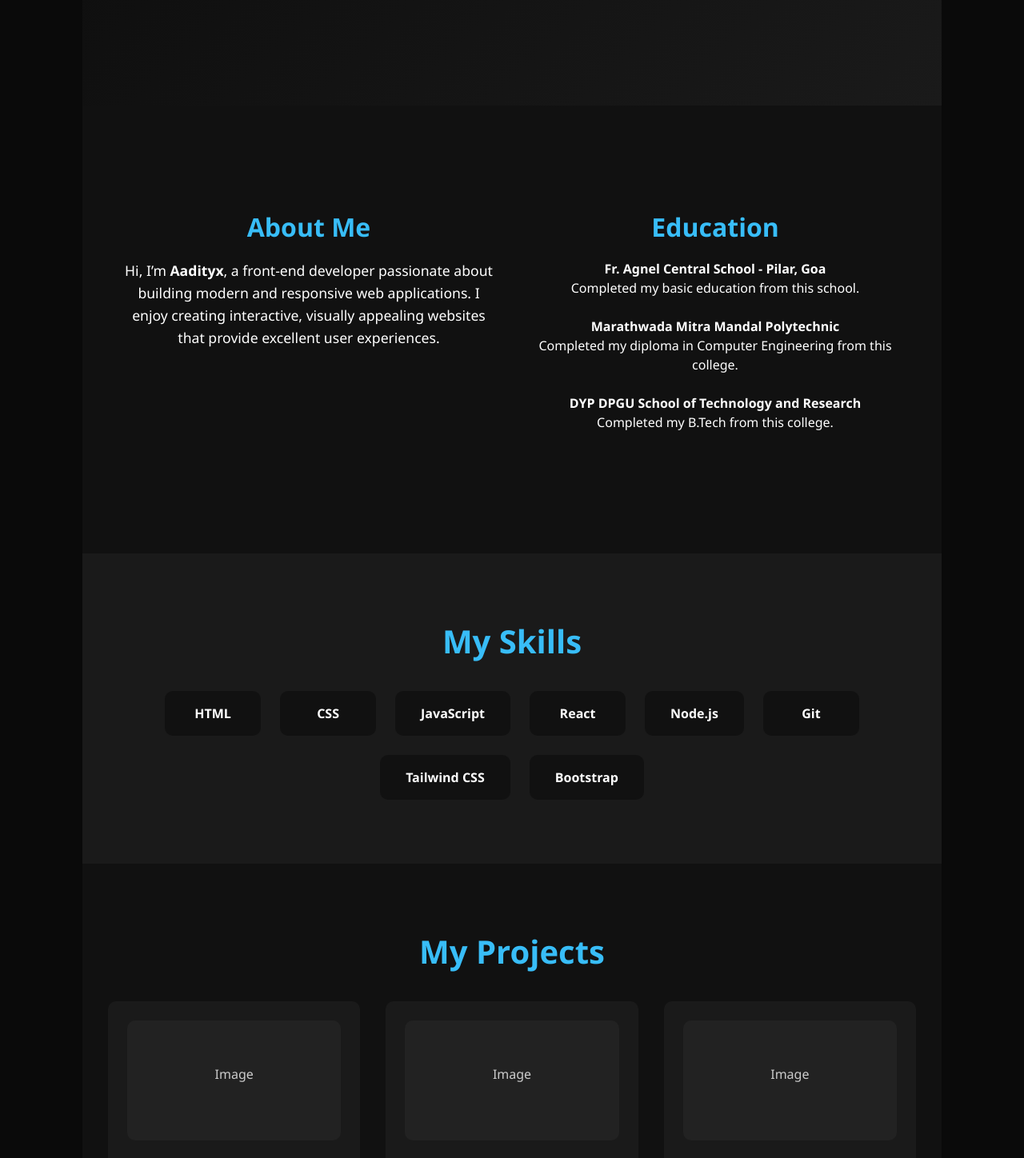
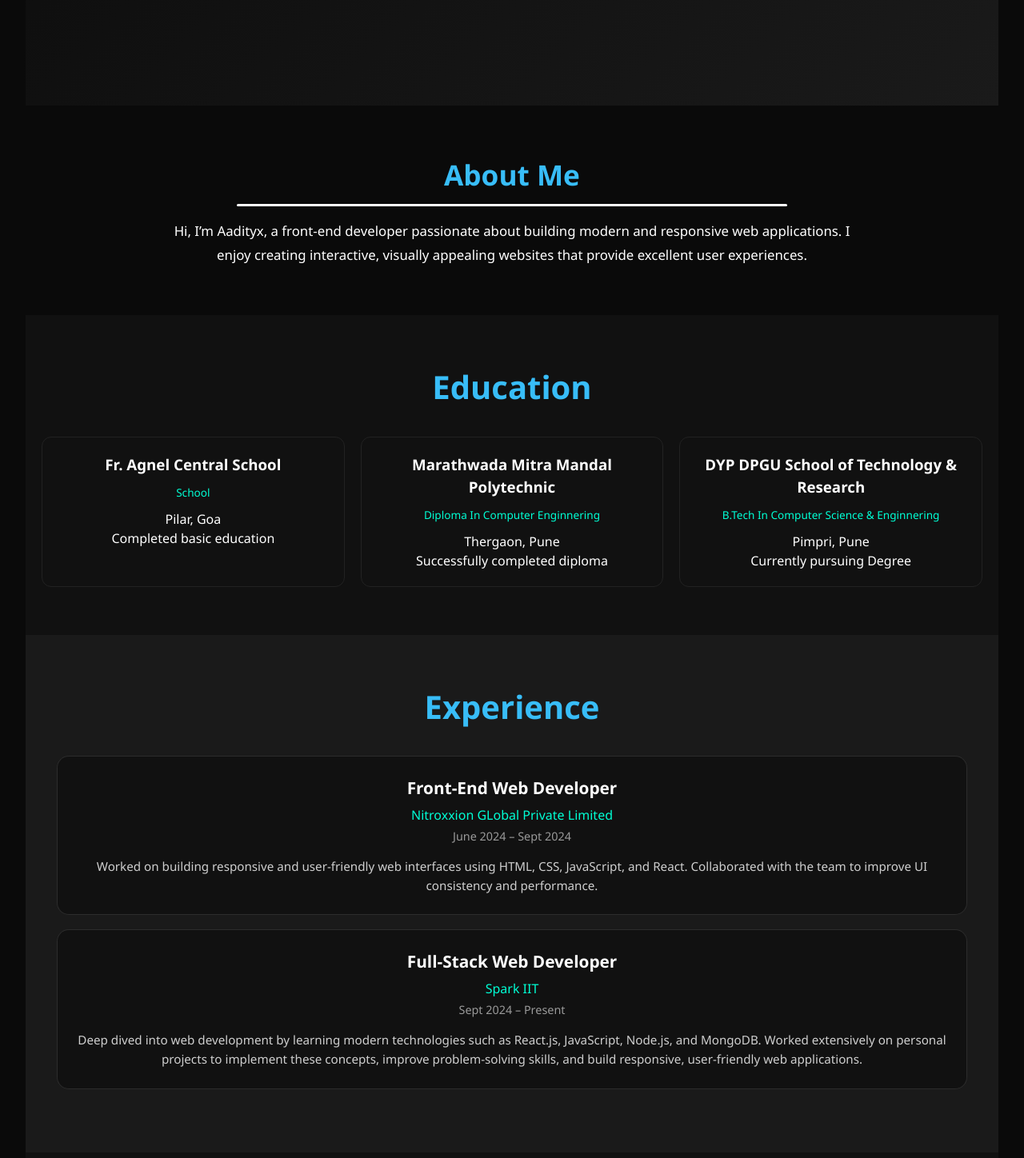
Before and after one commit to Aadityx/portfolio, a React (Vite) app: page / in a window 1280 px wide. Shown: the part 700-2148 px from the top of the page at 80% size. Built offline with nearby package versions, Linux system fonts and the light colour scheme.

Commit message:
new files added

```diff
--- a/src/App.jsx
+++ b/src/App.jsx
@@ -8,6 +8,9 @@ import About from './components/About'
 import Skills from './components/Skills'
 import Projects from './components/Projects'
 import Contact from './components/Contact'
+import Education from './components/Education'
+import Experience from './components/Experience'
+
 
 function App() {
   return (
@@ -16,6 +19,8 @@ function App() {
       <div style={{ paddingTop: '80px' }}>
         <Hero />
         <About />
+        <Education />
+        <Experience/>
         <Skills />
         <Projects />
         <Contact />
--- a/src/components/About.jsx
+++ b/src/components/About.jsx
@@ -2,36 +2,14 @@ import '../styles/about.css';
 
 function About() {
   return (
-    <section className="about" id="about">
-  <div className="about-container">
-    <div className="about-columns">
-      <div className="about-left">
-        <h2>About Me</h2>
-        <p>
-          Hi, I’m <strong>Aadityx</strong>, a front-end developer passionate about building modern and responsive web applications.
-          I enjoy creating interactive, visually appealing websites that provide excellent user experiences.
-        </p>
-      </div>
-      <div className="about-right">
-        <h2>Education</h2>
-        <ul className="education-list">
-          <li>
-            <strong>Fr. Agnel Central School - Pilar, Goa</strong><br />
-            Completed my basic education from this school.
-          </li>
-          <li>
-            <strong>Marathwada Mitra Mandal Polytechnic</strong><br />
-            Completed my diploma in Computer Engineering from this college.
-          </li>
-          <li>
-            <strong>DYP DPGU School of Technology and Research</strong><br />
-            Completed my B.Tech from this college.
-          </li>
-        </ul>
-      </div>
-    </div>
-  </div>
+    <section id="about">
+  <h2>About Me</h2>
+  <p>
+    Hi, I’m Aadityx, a front-end developer passionate about building modern and responsive web applications.
+    I enjoy creating interactive, visually appealing websites that provide excellent user experiences.
+  </p>
 </section>
+
 
   );
 }
--- a/src/components/Contact.jsx
+++ b/src/components/Contact.jsx
@@ -3,25 +3,27 @@ import '../styles/contact.css';
 
 function Contact() {
   return (
-    <section className="contact" id="contact">
-      <div className="contact-container">
-        <h2>Contact Me</h2>
-        <p>If you want to get in touch, feel free to send a message!</p>
+    <section id="contact" className="contact-section">
+  <h2>Contact Me</h2>
 
-        <form className="contact-form">
-          <input type="text" placeholder="Your Name" required />
-          <input type="email" placeholder="Your Email" required />
-          <textarea placeholder="Your Message" rows="5" required></textarea>
-          <button type="submit" className="btn">Send Message</button>
-        </form>
+  <div className="contact-card">
+    <div className="contact-item">
+      <span className="contact-label">Email</span>
+      <span className="contact-value">aadityasp.26@gmail.com</span>
+    </div>
 
-        <div className="contact-links">
-          <a href="mailto:your.email@example.com">Email</a>
-          <a href="https://github.com/Aadityx" target="_blank" rel="noopener noreferrer">GitHub</a>
-          <a href="https://www.linkedin.com/in/yourprofile/" target="_blank" rel="noopener noreferrer">LinkedIn</a>
-        </div>
-      </div>
-    </section>
+    <div className="contact-item">
+      <span className="contact-label">LinkedIn</span>
+      <span className="contact-value">aadityx2607</span>
+    </div>
+
+    <div className="contact-item">
+      <span className="contact-label">GitHub</span>
+      <span className="contact-value">github.com/Aadityx</span>
+    </div>
+  </div>
+</section>
+
   );
 }
 
--- /dev/null
+++ b/src/components/Education.jsx
@@ -0,0 +1,39 @@
+import '../styles/education.css';
+
+function Education() {
+
+  return (
+    <section id="education" className="education-section">
+  <h2>Education</h2>
+
+  <div className="education-cards">
+    {/* School */}
+    <div className="education-card">
+      <h3>Fr. Agnel Central School</h3>
+      <span className="edu-type">School</span>
+      <p>Pilar, Goa</p>
+      <p>Completed basic education</p>
+    </div>
+
+    {/* Diploma */}
+    <div className="education-card">
+      <h3>Marathwada Mitra Mandal Polytechnic</h3>
+      <span className="edu-type">Diploma In Computer Enginnering</span>
+      <p>Thergaon, Pune</p>
+      <p>Successfully completed diploma</p>
+    </div>
+
+    {/* Engineering */}
+    <div className="education-card">
+      <h3>DYP DPGU School of Technology & Research</h3>
+      <span className="edu-type">B.Tech In Computer Science & Enginnering</span>
+      <p>Pimpri, Pune</p>
+      <p>Currently pursuing Degree</p>
+    </div>
+  </div>
+</section>
+
+  );
+}
+
+export default Education;
--- /dev/null
+++ b/src/components/Experience.jsx
@@ -0,0 +1,41 @@
+import '../styles/experience.css';
+
+function Experience() {
+
+  return (
+    <section id="experience" className="experience-section">
+  <h2>Experience</h2>
+
+  <div className="experience-cards">
+   <div className="experience-card">
+  <h3>Front-End Web Developer</h3>
+  <span className="experience-org">Nitroxxion GLobal Private Limited</span>
+  <span className="experience-duration">June 2024 – Sept 2024</span>
+
+  <p>
+    Worked on building responsive and user-friendly web interfaces using
+    HTML, CSS, JavaScript, and React. Collaborated with the team to improve
+    UI consistency and performance.
+  </p>
+</div>
+
+<div className="experience-card">
+  <h3>Full-Stack Web Developer</h3>
+  <span className="experience-org">Spark IIT</span>
+  <span className="experience-duration">Sept 2024 – Present</span>
+
+  <p>
+    Deep dived into web development by learning modern technologies such as
+    React.js, JavaScript, Node.js, and MongoDB. Worked extensively on personal
+    projects to implement these concepts, improve problem-solving skills, and
+    build responsive, user-friendly web applications.
+  </p>
+</div>
+
+  </div>
+</section>
+
+  );
+}
+
+export default Experience;
--- a/src/components/Navbar.jsx
+++ b/src/components/Navbar.jsx
@@ -7,6 +7,8 @@ function Navbar() {
 
       <ul className="nav-links">
         <li><a href="#about">About</a></li>
+        <li><a href="#education">Education</a></li>
+        <li><a href="#experience">Experience</a></li>
         <li><a href="#skills">Skills</a></li>
         <li><a href="#projects">Projects</a></li>
         <li><a href="#contact">Contact</a></li>
--- a/src/styles/about.css
+++ b/src/styles/about.css
@@ -1,49 +1,35 @@
-.about {
-  padding: 5rem 2rem;
-  background: #111; /* dark theme */
-  color: #fff;
-  text-align: center;
+/* About Section */
+#about {
+  padding: 60px 20px;
+  max-width: 900px;
+  margin: 0 auto;
 }
 
-.about-container {
-  max-width: 1000px;
-  margin: 0 auto;
-  color: #fff;
-  padding: 3rem 1rem;
+#about h2 {
+  font-size: 2.2rem;
+  margin-bottom: 16px;
+  color: var(--accent-color);
+  position: relative;
 }
 
-.about-columns {
-  display: flex;
-  gap: 3rem;
-  flex-wrap: wrap; /* stacks columns on small screens */
+#about h2::after {
+  content: "";
+  width: 80%;
+  height: 3px;
+  background: white;
+  display: block;
+  margin-top: 10px;
+  margin-left: 10%;
+  margin-right:10%;
+  border-radius: 2px;
 }
 
-.about-left, .about-right {
-  flex: 1;
-  min-width: 300px; /* ensures readable on smaller screens */
+#about p {
+  font-size: 1.05rem;
+  line-height: 1.8;
+  color: white;
+  margin-top: 12px;
 }
-
-.about-left h2, .about-right h2 {
-  font-size: 2rem;
-  color: var(--accent-color);
-  margin-bottom: 1rem;
-}
-
-.about-left p {
-  font-size: 1.1rem;
-  line-height: 1.6;
-}
-
-.education-list {
-  list-style: none;
-  padding-left: 0;
-}
-
-.education-list li {
-  margin-bottom: 1.5rem;
-  line-height: 1.5;
-}
-
 
 
 /* Fade-in animation */
--- a/src/styles/contact.css
+++ b/src/styles/contact.css
@@ -1,82 +1,46 @@
-.contact {
+.contact-section {
   padding: 5rem 2rem;
-  background: #111;
+  background: #111; /* dark theme */
   color: #fff;
   text-align: center;
 }
 
-.contact-container {
+.contact-card {
   max-width: 800px;
   margin: 0 auto;
 }
 
-.contact-container h2 {
+.contact-section h2 {
   font-size: 2.5rem;
   color: var(--accent-color);
   margin-bottom: 1rem;
   animation: fadeIn 1s ease forwards;
 }
 
-.contact-container p {
+.contact-section p {
   margin-bottom: 2rem;
   color: #ccc;
   animation: fadeIn 1.5s ease forwards;
 }
 
-/* Contact Form */
-.contact-form {
-  display: flex;
-  flex-direction: column;
-  gap: 1rem;
-  margin-bottom: 2rem;
-}
-
-.contact-form input,
-.contact-form textarea {
-  padding: 0.8rem;
-  border-radius: 5px;
-  border: none;
-  outline: none;
-  font-size: 1rem;
-}
-
-.contact-form input:focus,
-.contact-form textarea:focus {
-  border: 2px solid var(--accent-color);
-}
-
-.contact-form button {
-  width: fit-content;
-  margin: 0 auto;
-  padding: 0.8rem 1.5rem;
-  background: var(--accent-color);
-  color: #000;
-  font-weight: bold;
-  border-radius: 5px;
-  cursor: pointer;
-  transition: transform 0.3s ease;
-}
-
-.contact-form button:hover {
-  transform: scale(1.05);
-}
 
 /* Contact links */
-.contact-links {
+.contact-label {
   display: flex;
+  color: aquamarine;
   justify-content: center;
   gap: 2rem;
   margin-top: 1rem;
 }
 
-.contact-links a {
+.contact-value  {
   color: #fff;
   text-decoration: none;
   font-weight: bold;
   transition: color 0.3s ease;
 }
 
-.contact-links a:hover {
+.contact-label a:hover {
   color: var(--accent-color);
 }
 
--- /dev/null
+++ b/src/styles/education.css
@@ -0,0 +1,46 @@
+.education-section {
+ padding: 5rem 2rem;
+  background: #111; /* dark theme */
+  color: #fff;
+  text-align: center;
+  padding: 60px 20px;
+}
+
+.education-section h2 {
+  font-size: 2.5rem;
+  color: var(--accent-color);
+  margin-bottom: 2rem;
+  animation: fadeIn 1s ease forwards;
+}
+
+.education-cards {
+  display: grid;
+  grid-template-columns: repeat(auto-fit, minmax(250px, 1fr));
+  gap: 20px;
+  margin-top: 30px;
+}
+
+.education-card {
+  background: #111;
+  border: 1px solid #222;
+  border-radius: 12px;
+  padding: 20px;
+  transition: transform 0.3s ease, box-shadow 0.3s ease;
+}
+
+.education-card:hover {
+  transform: translateY(-5px);
+  box-shadow: 0 10px 30px rgba(0, 0, 0, 0.6);
+}
+
+
+.education-card h3 {
+  margin-bottom: 8px;
+}
+
+.edu-type {
+  display: inline-block;
+  font-size: 0.85rem;
+  color: #00ffd5;
+  margin-bottom: 10px;
+}
--- /dev/null
+++ b/src/styles/experience.css
@@ -0,0 +1,58 @@
+.experience-section {
+  padding: 5rem 2rem;
+  background: #1a1a1a; /* dark theme */
+  color: #fff;
+  text-align: center;
+  padding: 60px 20px;
+}
+
+.experience-container {
+  max-width: 1000px;
+  margin: 0 auto;
+}
+
+.experience-section h2 {
+  font-size: 2.5rem;
+  color: var(--accent-color);
+  margin-bottom: 2rem;
+  animation: fadeIn 1s ease forwards;
+}
+.experience-card {
+  background: #111;
+  border-radius: 14px;
+  padding: 24px;
+  margin:20px;
+  box-shadow: 0 0 0 1px rgba(255, 255, 255, 0.08);
+  transition: transform 0.3s ease, box-shadow 0.3s ease;
+}
+
+.experience-card:hover {
+  transform: translateY(-6px);
+  box-shadow: 0 10px 30px rgba(0, 255, 213, 0.15);
+}
+
+.experience-card h3 {
+  font-size: 1.3rem;
+  color: #ffffff;
+  margin-bottom: 6px;
+}
+
+.experience-org {
+  display: block;
+  color: #00ffd5;
+  font-weight: 500;
+  margin-bottom: 4px;
+}
+
+.experience-duration {
+  display: block;
+  font-size: 0.9rem;
+  color: #9a9a9a;
+  margin-bottom: 14px;
+}
+
+.experience-card p {
+  color: #cfcfcf;
+  line-height: 1.6;
+  font-size: 0.95rem;
+}
--- a/src/styles/projects.css
+++ b/src/styles/projects.css
@@ -1,6 +1,6 @@
 .projects {
   padding: 5rem 2rem;
-  background: #111; /* dark theme */
+  background: #1a1a1a; /* dark theme */
   color: #fff;
   text-align: center;
 }
--- a/src/styles/skills.css
+++ b/src/styles/skills.css
@@ -1,6 +1,6 @@
 .skills {
   padding: 5rem 2rem;
-  background: #1a1a1a; /* dark theme */
+  background: #111; /* dark theme */
   color: #fff;
   text-align: center;
 }
@@ -25,12 +25,12 @@
 }
 
 .skill-card {
-  background: #111;
+  background: #1a1a1a;
   padding: 1rem 2rem;
   border-radius: 10px;
   font-weight: bold;
   min-width: 120px;
-  transition: transform 0.3s ease, background 0.3s ease;
+  transition: transform 0.3s ease,  0.3s ease;
   cursor: default;
 }
 
```
Also changed, not shown: src/assets/pfp.jpeg (added), src/assets/pfp.jpg (deleted).
